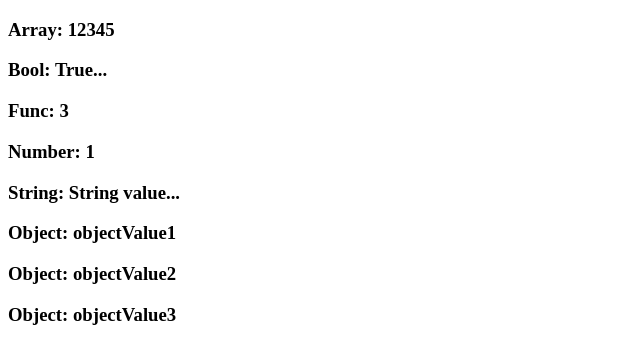
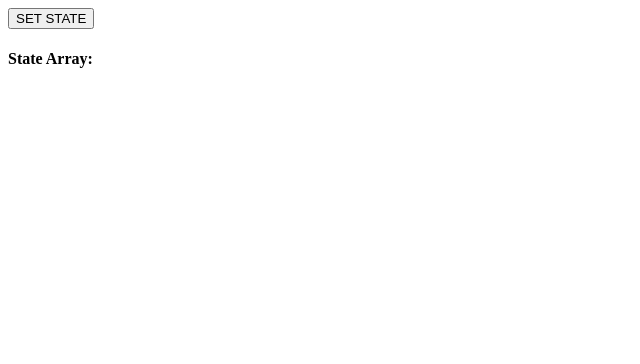
Before and after one commit to blkopsdev/reactApp, a React app: page / in a window 1280 px wide. Shown: the top 364 px of the page, without its empty margins (0-640 px from the left). Built offline with nearby package versions, Linux system fonts and the light colour scheme.

Commit message:
implement setState() method

```diff
--- a/App.jsx
+++ b/App.jsx
@@ -1,43 +1,28 @@
 import React from 'react';
-import PropTypes from 'prop-types';
 
 class App extends React.Component {
-
+    constructor() {
+        super();
+        this.state = {
+            data: []
+        }
+        this.setStateHandler = this.setStateHandler.bind(this);
+        console.log(this.setStateHandler)
+    };
+    setStateHandler(){
+        var item = "setState..."
+        var myArray = this.state.data.slice();
+        myArray.push(item)
+        this.setState({data: myArray})
+    };
     render() {
         return (
             <div>
-                <h3>Array: {this.props.propArray}</h3>
-                <h3>Bool: {this.props.propBool ? "True..." : "False..."}</h3>
-                <h3>Func: {this.props.propFunc(3)}</h3>
-                <h3>Number: {this.props.propNumber}</h3>
-                <h3>String: {this.props.propString}</h3>
-                <h3>Object: {this.props.propObject.objectName1}</h3>
-                <h3>Object: {this.props.propObject.objectName2}</h3>
-                <h3>Object: {this.props.propObject.objectName3}</h3>
+                <button onClick = {this.setStateHandler}>SET STATE</button>
+                <h4>State Array: {this.state.data}</h4>
             </div>
         );
     }
 }
 
-App.propTypes = {
-    propArray: PropTypes.array.isRequired,
-    propBool: PropTypes.bool.isRequired,
-    propFunc: PropTypes.func,
-    propNumber: PropTypes.number,
-    propString: PropTypes.string,
-    propObject: PropTypes.object,
-}
-
-App.defaultProps = {
-    propArray: [1, 2, 3, 4, 5],
-    propBool: true,
-    propFunc: function(e){return e},
-    propNumber: 1,
-    propString: "String value...",
-    propObject: {
-        objectName1: "objectValue1",
-        objectName2: "objectValue2",
-        objectName3: "objectValue3"
-    }
-}
 export default App;
```
